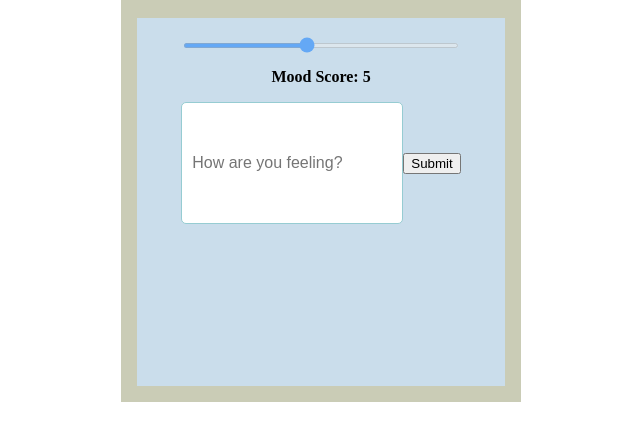
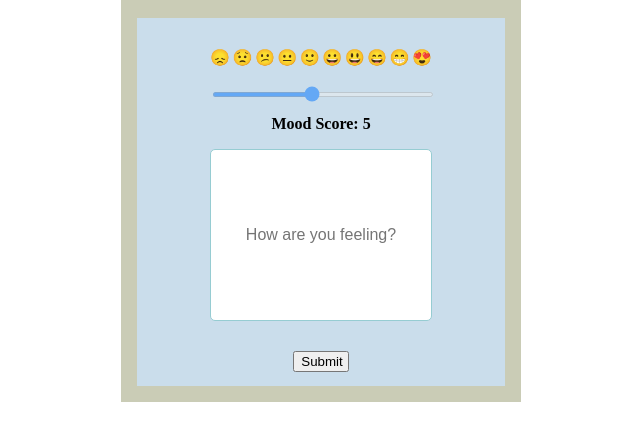
Before and after one commit to gracelo0717/mood-tracker, a React app: page / in a window 1280 px wide. Shown: the part 86-526 px from the top of the page, without its empty margins (319-959 px from the left). Built offline with nearby package versions, Linux system fonts and the light colour scheme.

Commit message:
frontend backend updates

```diff
--- a/client/components/App.js
+++ b/client/components/App.js
@@ -8,8 +8,8 @@ class App extends Component {
       <div className='App'>
         <header className='App-header'>
           <h1>Mood Tracker</h1>
-          <MoodTracker />
         </header>
+        <MoodTracker />
       </div>
     );
   }
--- a/client/components/MoodForm.js
+++ b/client/components/MoodForm.js
@@ -1,4 +1,4 @@
-import React, { useState } from 'react';
+import React, { useEffect, useState } from 'react';
 import MoodSlider from './MoodSlider';
 
 const MoodForm = () => {
@@ -12,13 +12,20 @@ const MoodForm = () => {
     }
   };
 
-  const handleSubmit = (event) => {
+  const handleSubmit = async (event) => {
     event.preventDefault();
     console.log('Mood submitted:', mood);
     console.log('Mood description:', moodDescription);
 
-    setMood(5);
-    setMoodDescription('');
+    try {
+      const URI = 'http://localhost:3000/moods';
+      const response = await fetch(URI);
+      const data = await response.json();
+      setMood(5);
+      setMoodDescription('');
+    } catch (error) {
+      console.error('Error in handleSubmit', error);
+    }
   };
 
   const onMoodDescriptionChange = (event) => {
@@ -27,7 +34,7 @@ const MoodForm = () => {
 
   return (
     <div className='MoodForm'>
-      <form onSubmit={handleSubmit}>
+      <form onSubmit={handleSubmit} className='form'>
         <MoodSlider mood={mood} onMoodChange={onMoodChange} />
         <input
           type='text'
@@ -35,7 +42,7 @@ const MoodForm = () => {
           placeholder='How are you feeling?'
           onChange={onMoodDescriptionChange}
         />
-        <button type='submit' className='moodBtn'>
+        <button type='submit' className='btn'>
           Submit
         </button>
       </form>
--- a/client/components/MoodSlider.js
+++ b/client/components/MoodSlider.js
@@ -1,8 +1,28 @@
 import React, { useState } from 'react';
 
 const MoodSlider = ({ mood, onMoodChange }) => {
+  const moodEmojis = [
+    '😞',
+    '😟',
+    '😕',
+    '😐',
+    '🙂',
+    '😀',
+    '😃',
+    '😄',
+    '😁',
+    '😍',
+  ];
+
   return (
     <div className='MoodSlider'>
+      <div className='emoji'>
+        {moodEmojis.map((emoji, index) => (
+          <span key={index} className='emoji'>
+            {emoji}
+          </span>
+        ))}
+      </div>
       <input
         type='range'
         min='1'
--- a/client/styles.css
+++ b/client/styles.css
@@ -22,14 +22,28 @@
   background-color: rgba(202, 221, 235, 255);
   width: 23rem;
   height: 23rem;
+  display: flex;
   flex-direction: column;
   align-items: center;
-  justify-content: center;
+  justify-content: flex-start;
+}
+
+.form {
+  display: flex;
+  flex-direction: column;
+  align-items: stretch;
+}
+
+.MoodSlider {
+  display: flex;
+  flex-direction: column;
+  align-items: stretch;
+  width: 100%;
 }
 
 .slider {
   margin-top: 25px;
-  width: 75%;
+  width: 100%;
   height: 5px;
   background: #4a86a9;
   border-radius: 5px;
@@ -38,11 +52,30 @@
   transition: opacity 0.1s;
 }
 
+p {
+  text-align: center;
+}
+
+.emoji {
+  padding-top: 15px;
+  display: flex;
+  justify-content: space-between;
+}
+
 .moodInput {
   width: 200px;
-  height: 100px;
+  height: 150px;
   padding: 10px;
   font-size: 16px;
   border: 1px solid #96ccd2;
   border-radius: 5px;
+  text-align: center;
+  vertical-align: top;
 }
+
+.btn {
+  width: 25%;
+  text-align: center;
+  align-self: center;
+  margin: 30px;
+}
```
Also changed, not shown: server/moodController.js (+7 -6 lines), server/server.js (+11 -4 lines), build/bundle.js, build/bundle.js.LICENSE.txt.
